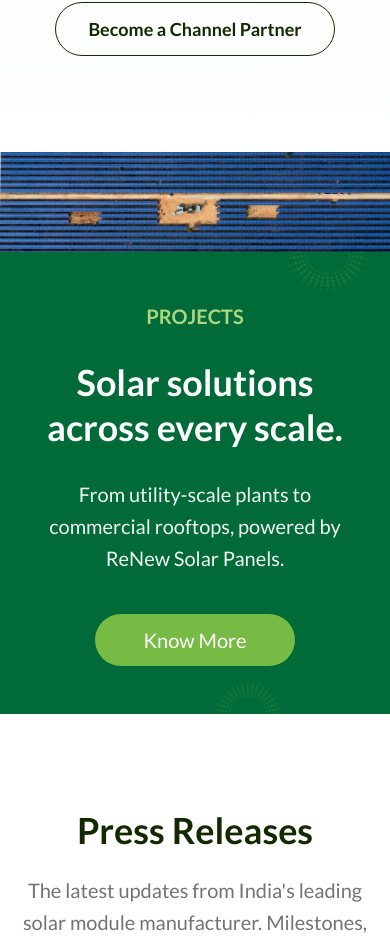
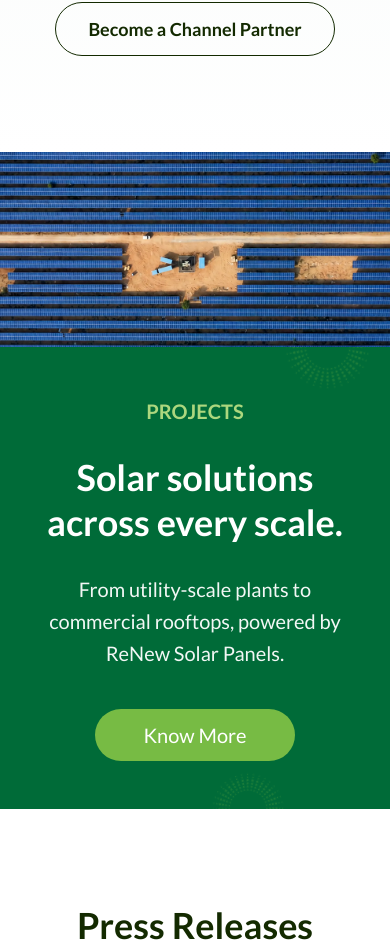
Before and after one commit to white-board-io/re-new-temp, a Next.js app: page / in a window 390 px wide. Shown: the part 7322-8267 px from the top of the page. Built offline with nearby package versions, Linux system fonts and the light colour scheme.

Commit message:
fix: update project section image aspect ratio and object fit for consistent scaling

```diff
--- a/src/components/sections/our-projects.tsx
+++ b/src/components/sections/our-projects.tsx
@@ -5,12 +5,12 @@ import { Reveal } from "@/components/reveal";
 export function OurProjects() {
   return (
     <section id="our-projects" className="overflow-hidden bg-white pb-section">
-      <div className="relative aspect-[3840/990] md:aspect-auto md:h-[420px] lg:h-[500px]">
+      <div className="relative aspect-[2/1] md:aspect-auto md:h-[420px] lg:h-[500px]">
         <Image
           src="/images/projects.webp"
           alt="Solar installations operating through forest, storm, desert, and snow conditions"
           fill
-          className="object-contain md:object-cover"
+          className="object-cover"
           sizes="100vw"
           quality={90}
         />
```
